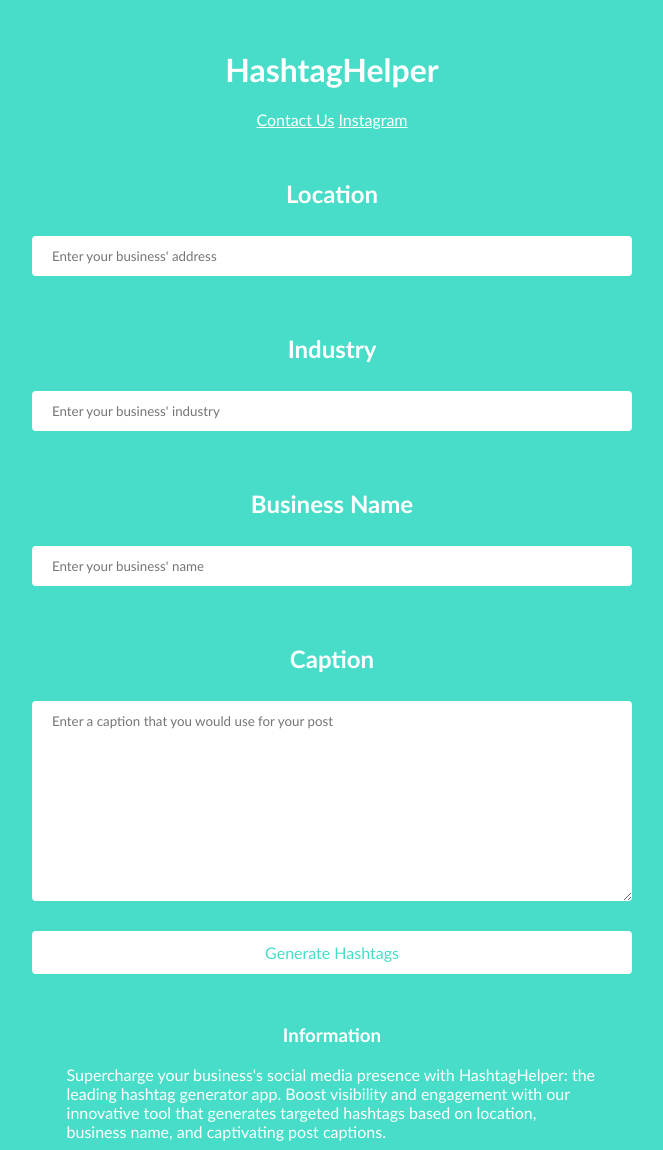
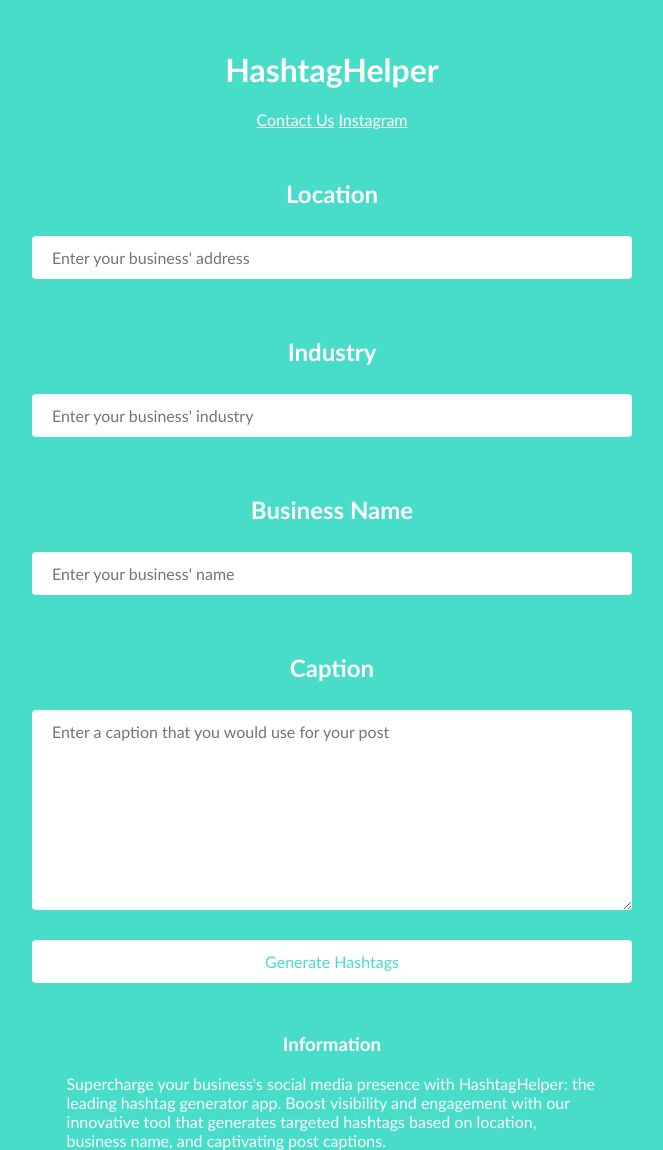
Before and after one commit to Pattles/HashtagHelper, a Python web app: template templates/index.html in a window 1280 px wide. Shown: the top 1150 px of the page, without its empty margins (308-971 px from the left). Run offline with Jinja, Linux system fonts and the light colour scheme; the template is opened without the code that fills it, so the values that code supplies are empty; some libraries are stand-ins or nearby versions.

Commit message:
changed textarea font size to fix safari bug

```diff
--- a/static/style.css
+++ b/static/style.css
@@ -44,6 +44,7 @@ textarea {
     background-color: white;
     color: black;
     font-family: 'Trebuchet MS';
+    font-size: 16px;
 }
 
 input[type='submit'] {
@@ -67,12 +68,14 @@ input[type='submit']:hover {
 
 textarea {
     height: 200px;
+    font-size: 16px;
 }
 
 label, input, textarea {
     width: 50%;
     max-width: 600px;
     min-width: 600px;
+    font-size: 16px;
 }
 
 select {
```
